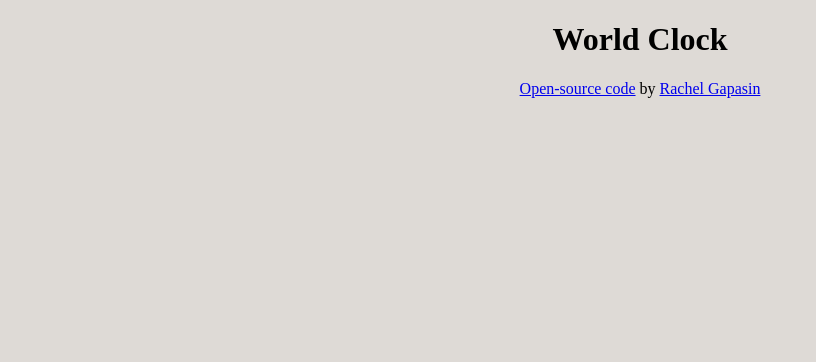
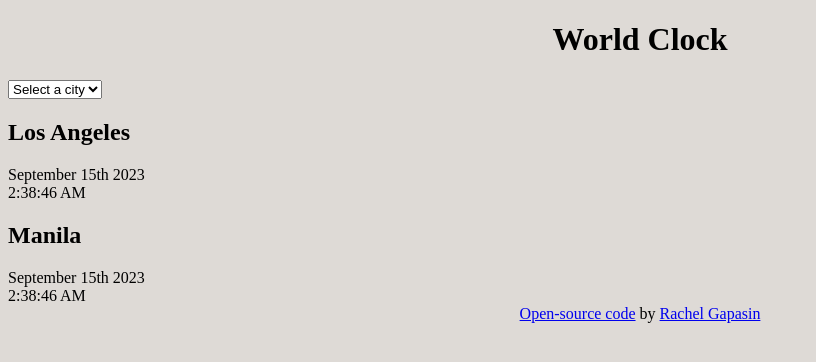
Before and after one commit to rachelgapasin/world-clock, a plain HTML site: page index.html in a window 1280 px wide. Shown: the whole page, without its empty margins (0-816 px from the left). Drawn offline with Linux system fonts and the light colour scheme.

Commit message:
Add basic HTML

```diff
--- a/index.html
+++ b/index.html
@@ -7,7 +7,25 @@
     <link rel="stylesheet" href="css/style.css" />
   </head>
   <body>
-    <h1>World Clock</h1>
+    <div class="container">
+      <h1>World Clock</h1>
+      <select name="" id="cities">
+        <option value="">Select a city</option>
+        <option value="">New York</option>
+        <option value="">London</option>
+        <option value="">Seoul</option>
+      </select>
+      <div class="city">
+        <h2>Los Angeles</h2>
+        <div class="date">September 15th 2023</div>
+        <div class="time">2:38:46 AM</div>
+      </div>
+      <div class="city">
+        <h2>Manila</h2>
+        <div class="date">September 15th 2023</div>
+        <div class="time">2:38:46 AM</div>
+      </div>
+    </div>
     <footer>
       <a href="https://github.com/rachelgapasin/world-clock" target="_blank"
         >Open-source code</a
```
